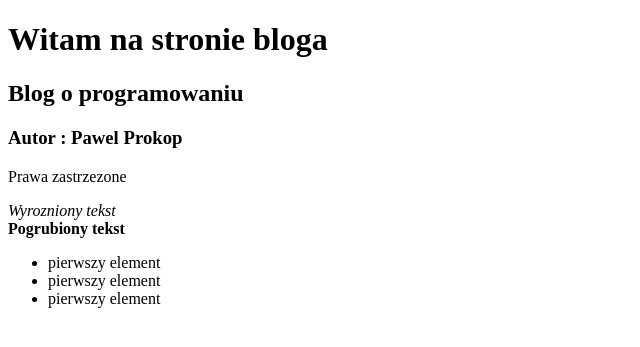
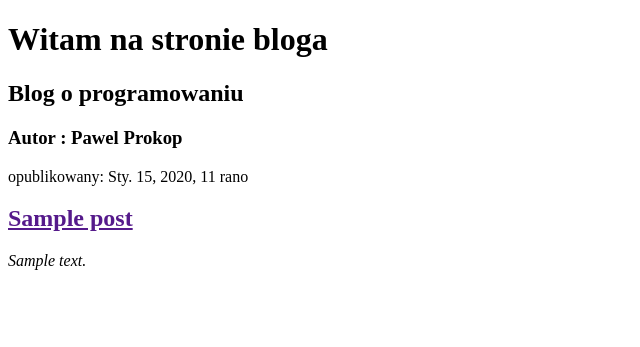
Before and after one commit to pjedruch/djangoblog, a Django app: template blog/templates/blog/post_list.html in a window 1280 px wide. Shown: the top 347 px of the page, without its empty margins (0-640 px from the left). Run offline with Django 3.2, Linux system fonts and the light colour scheme; the template is opened without the code that fills it: values that come from a table or form of the project are taken from there, others are empty; tables that the repository leaves empty hold one stand-in row (values such as "Sample post"); parts of the project's set-up code (start-up, migrations or seed data) failed here and were passed over.

Commit message:
zmiany w html i dodanie zapytania do bazy danych

```diff
--- a/blog/templates/blog/post_list.html
+++ b/blog/templates/blog/post_list.html
@@ -11,17 +11,15 @@
                 <h2>Blog o programowaniu</h2>
                 <h3>Autor : Pawel Prokop</h3>
             </div>
+            {% for post in posts %}
             <div>
-                <p>Prawa zastrzezone</p>
-                <em>Wyrozniony tekst</em></br>
-                <strong>Pogrubiony tekst</strong>
+                <p>opublikowany: {{ post.publish_date }}</p>
+                <h2><a href="">{{ post.title }}</a> </h2>
+                <em>{{ post.text|linebreaksbr }}</em>
             </div>
+            {% endfor %}
             <div>
-                 <ul>
-                     <li>pierwszy element</li>
-                     <li>pierwszy element</li>
-                     <li>pierwszy element</li>
-                 </ul>
+
             </div>
         </body>
     </html>
--- a/blog/views.py
+++ b/blog/views.py
@@ -1,5 +1,7 @@
 from django.shortcuts import render
-
+from .models import Post
+from django.utils import timezone
 # Create your views here.
 def post_list(request):
-    return render(request,'blog/post_list.html',{})
+    posts = Post.objects.filter(publish_date__lte=timezone.now()).order_by('publish_date')
+    return render(request,'blog/post_list.html',{'posts':posts})
```
